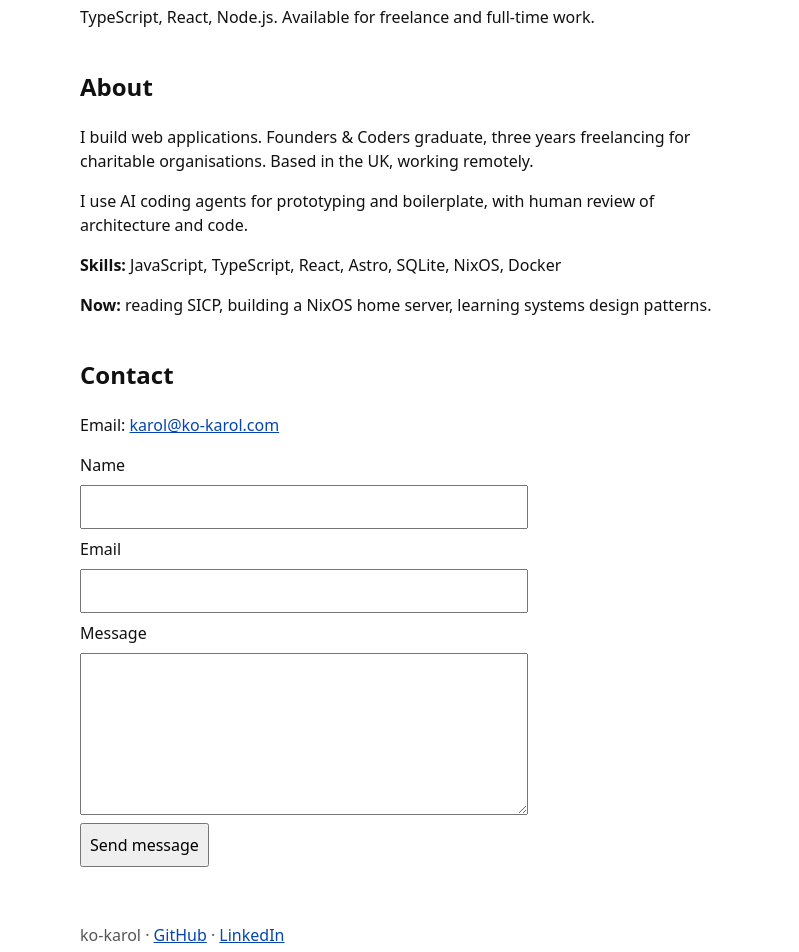
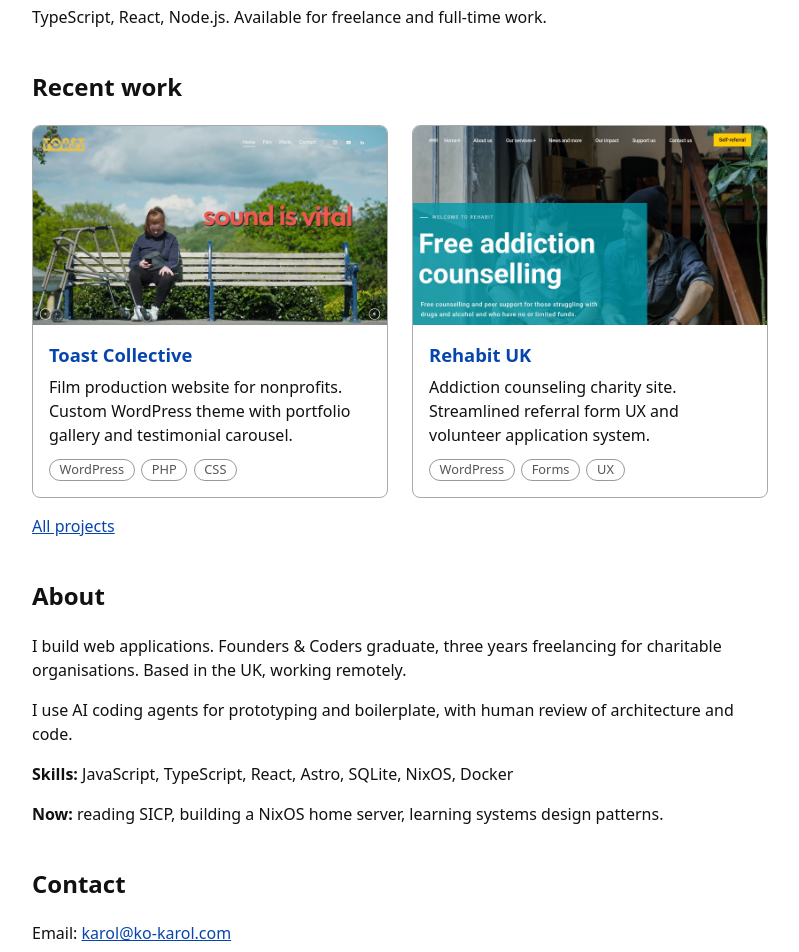
Before and after one commit to ko-karol/portfolio, an Astro site: page / in a window 1280 px wide. Shown: the part 180-1132 px from the top of the page, without its empty margins (240-1039 px from the left). Built offline with nearby package versions, Linux system fonts and the light colour scheme; Astro itself is replaced by a stand-in of ours.

Commit message:
Home: recent work; two-column project grid; footer spacing

```diff
--- a/src/components/ProjectList.astro
+++ b/src/components/ProjectList.astro
@@ -3,11 +3,12 @@ import { getCollection } from 'astro:content';
 import { Image } from 'astro:assets';
 
 interface Props {
-  kind: 'client' | 'personal';
+  kind?: 'client' | 'personal';
+  ids?: string[];
 }
 
-const { kind } = Astro.props;
-const projects = await getCollection('projects', ({ data }) => data.kind === kind);
+const { kind, ids } = Astro.props;
+const projects = await getCollection('projects', ({ id, data }) => (ids ? ids.includes(id) : data.kind === kind));
 
 // Screenshots live in src/assets/projects/<id>.jpg; projects without one render without an image.
 const shots = import.meta.glob<{ default: ImageMetadata }>('../assets/projects/*.jpg', { eager: true });
@@ -33,7 +34,7 @@ const shotFor = (id: string) => shots[`../assets/projects/${id}.jpg`]?.default;
 </div>
 
 <style>
-  .posts { display: grid; gap: 1.5rem; margin-top: 1rem; }
+  .posts { display: grid; grid-template-columns: repeat(auto-fill, minmax(18rem, 1fr)); gap: 1.5rem; align-items: start; margin-top: 1rem; }
   article {
     position: relative;
     border: 1px solid color-mix(in srgb, var(--muted) 50%, transparent);
--- a/src/layouts/Layout.astro
+++ b/src/layouts/Layout.astro
@@ -36,8 +36,8 @@ const current = (href: string) => (href === path ? 'page' : undefined);
     </main>
     <footer>
       <p>
-        ko-karol ·
-        <a href="https://github.com/ko-karol">GitHub</a> ·
+        <span>ko-karol</span>
+        <a href="https://github.com/ko-karol">GitHub</a>
         <a href="https://www.linkedin.com/in/ko-karol/">LinkedIn</a>
       </p>
     </footer>
--- a/src/pages/index.astro
+++ b/src/pages/index.astro
@@ -1,10 +1,17 @@
 ---
 import Layout from '../layouts/Layout.astro';
+import ProjectList from '../components/ProjectList.astro';
 ---
 
 <Layout title="Karol | Full-Stack Developer">
   <h1>Full-Stack Developer</h1>
   <p>TypeScript, React, Node.js. Available for freelance and full-time work.</p>
+
+  <section>
+    <h2>Recent work</h2>
+    <ProjectList ids={['toast-collective', 'rehabit-uk']} />
+    <p><a href="/projects">All projects</a></p>
+  </section>
 
   <section>
     <h2>About</h2>
--- a/src/styles/global.css
+++ b/src/styles/global.css
@@ -18,7 +18,7 @@
 body {
   font-family: system-ui, sans-serif;
   line-height: 1.5;
-  max-width: 40rem;
+  max-width: 46rem;
   margin: 0 auto;
   padding: 1rem;
   color: var(--fg);
@@ -59,6 +59,7 @@ button[disabled] { cursor: wait; }
 .status { margin: 0; }
 
 footer { margin-top: 3rem; color: var(--muted); }
+footer p { display: flex; flex-wrap: wrap; gap: 0.25rem 1rem; }
 
 html { scroll-behavior: smooth; }
 @media (prefers-reduced-motion: reduce) {
```
